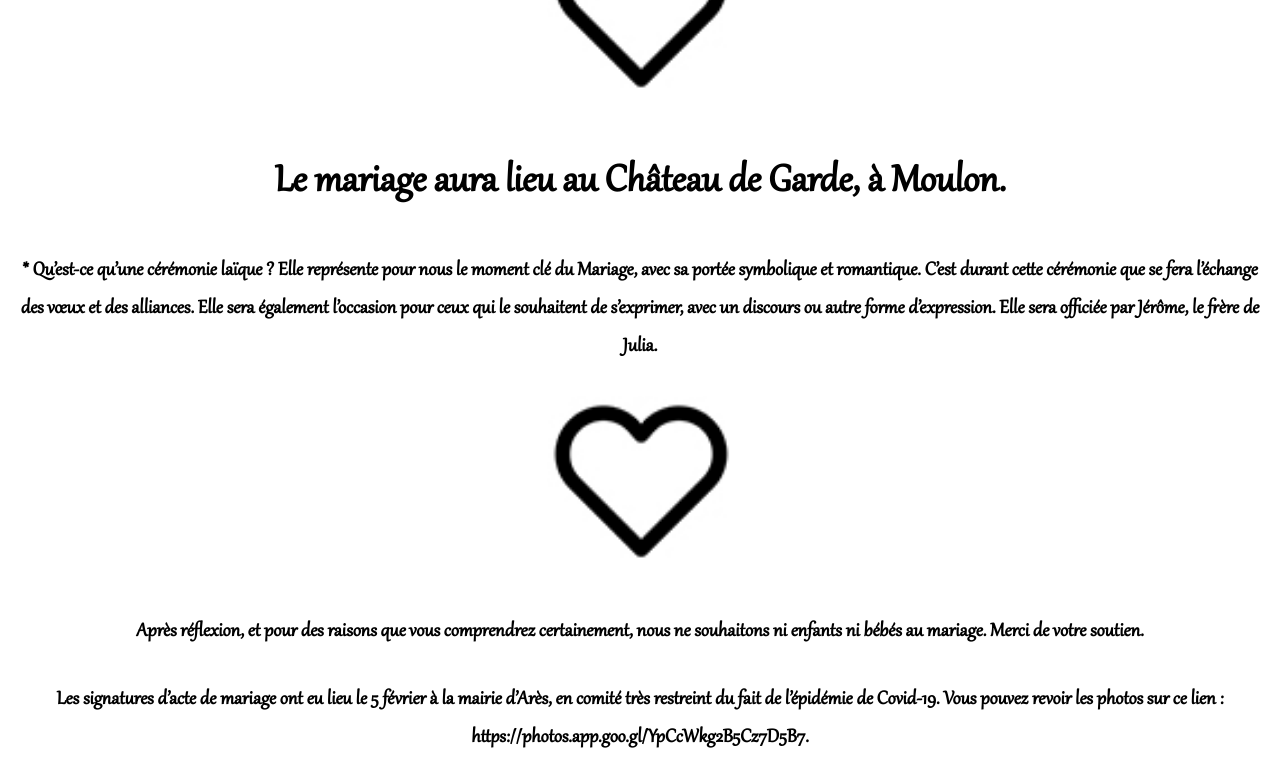
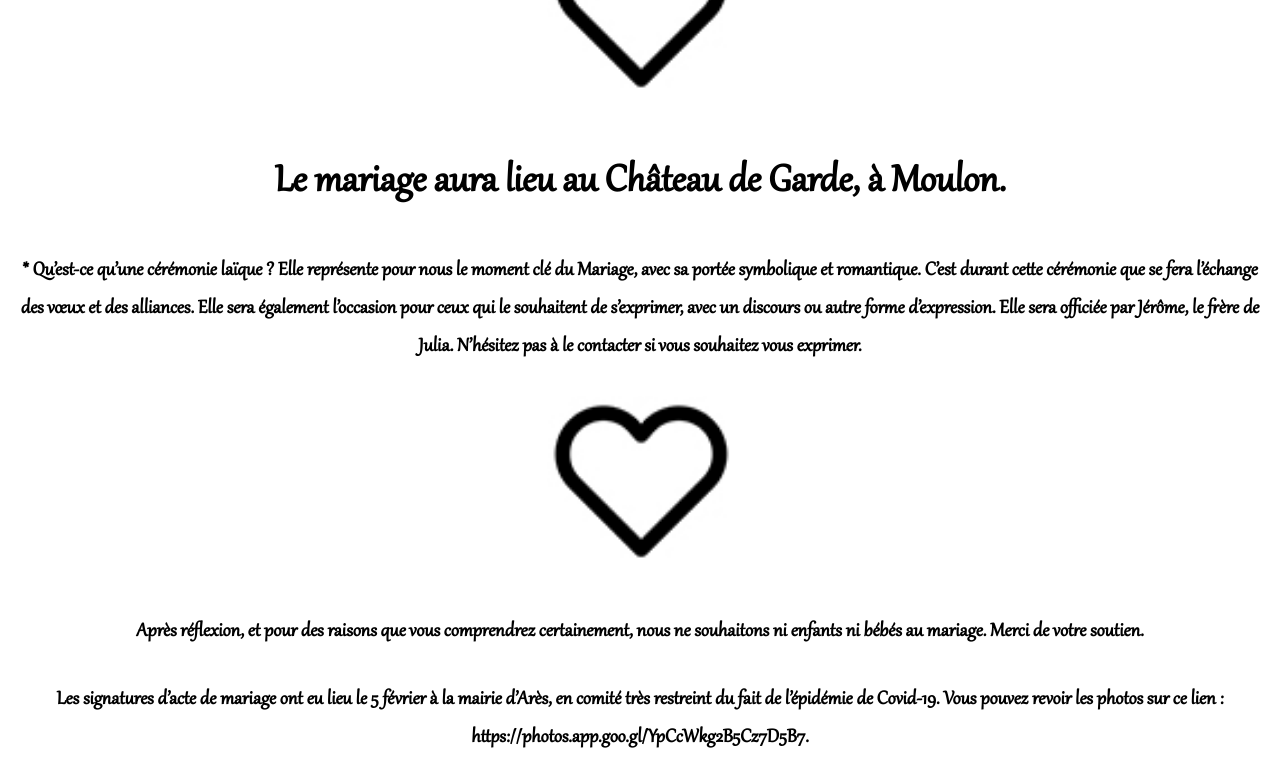
Before and after one commit to Germinal-A/Site-du-Mariage-de-Julia-et-Germain, a Jekyll site: the page built from informations-pratiques.md, in a window 1280 px wide and 900 px high, scrolled down 4645 px, cut to the strip 0-783 px from the top of the window. Built offline with Jekyll 4.4.1, drawn with Linux system fonts in a browser that asks for light colours.

Commit message:
Update informations-pratiques.md

```diff
--- a/informations-pratiques.md
+++ b/informations-pratiques.md
@@ -27,7 +27,7 @@
 
 ### Le mariage aura lieu au [Château de Garde](https://chateaudegarde.com/), à Moulon.
 
-#### * Qu'est-ce qu'une cérémonie laïque ? Elle représente pour nous le moment clé du Mariage, avec sa portée symbolique et romantique. C'est durant cette cérémonie que se fera l'échange des vœux et des alliances. Elle sera également l'occasion pour ceux qui le souhaitent de s'exprimer, avec un discours ou autre forme d'expression. Elle sera officiée par Jérôme, le frère de Julia.
+#### * Qu'est-ce qu'une cérémonie laïque ? Elle représente pour nous le moment clé du Mariage, avec sa portée symbolique et romantique. C'est durant cette cérémonie que se fera l'échange des vœux et des alliances. Elle sera également l'occasion pour ceux qui le souhaitent de s'exprimer, avec un discours ou autre forme d'expression. Elle sera officiée par Jérôme, le frère de Julia. N'hésitez pas à le [contacter](mailto:jerome.beaufrere@gmail.com) si vous souhaitez vous exprimer.
 
 ![](assets/Coeur.jpg){: .large width="4%"}
 ![](assets/Coeur.jpg){: .small width="15%"}
```
